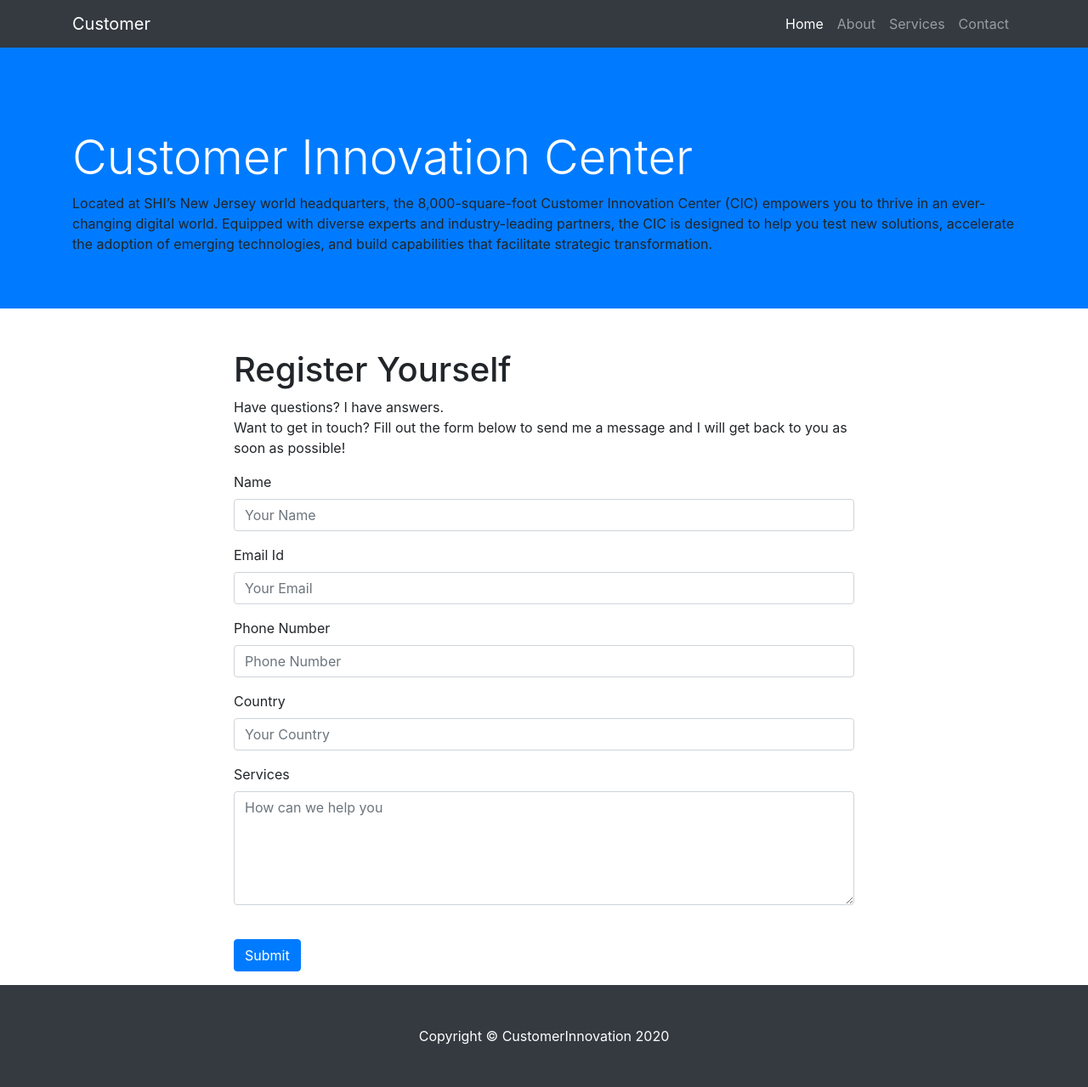
After one commit to manishgeek94/InnovationCustomerFlask, a Flask app: page /registration in a window 1280 px wide. The commit adds this page. Shown: the whole page at 85% size. Run offline with Flask 2, Linux system fonts and the light colour scheme; some libraries are stand-ins or nearby versions.

Commit message:
Slug and Data fetch and Services Enhancement

```diff
--- /dev/null
+++ b/config.json
@@ -0,0 +1,16 @@
+{
+  "params":
+{
+  "local_server" : "True",
+  "local_uri": "mysql://root:@localhost/customerinnovation",
+  "prod_uri": "mysql://root:@prodhost/customerinnovation",
+  "website_name": "Customer Innovation Center",
+  "gmail-user": "cutemanish786@gmail.com",
+  "gmail-password": "Manraj9449  "
+
+
+}
+
+
+
+}
--- a/main.py
+++ b/main.py
@@ -1,11 +1,112 @@
-from flask import Flask,render_template
+from flask import Flask,render_template,request
+from flask_sqlalchemy import SQLAlchemy
+from datetime import datetime
+import json
+from flask_mail import Mail
+
 
 app = Flask(__name__)
+# Flask App initialize here
+
+
+
+# open config.json file here so we can import content to main.py file
+with open("config.json",'r') as c:
+    params = json.load(c)["params"]
+
+local_server = params["local_server"]
+
+if (local_server):
+    app.config['SQLALCHEMY_DATABASE_URI'] = params["local_uri"]
+else:
+    app.config['SQLALCHEMY_DATABASE_URI'] = params["prod_uri"]
+
+
+db = SQLAlchemy(app) #Intialize the db variable
+
+
+app.config.update(
+    MAIL_SERVER='smtp.gmail.com',
+    MAIL_PORT='465',
+    MAIL_USE_SSL=True,
+    MAIL_DEBUG=app.debug,
+    MAIL_USERNAME=params["gmail-user"],
+    MAIL_PASSWORD=params["gmail-password"]
+)
+
+mail = Mail(app)
+# initialize the mail app
+
+class Registration(db.Model):
+    reg_id = db.Column(db.Integer,primary_key=True)
+    Name = db.Column(db.String(50),unique=False, nullable=False)
+    email = db.Column(db.String(50),unique=True,nullable=False)
+    Phone = db.Column(db.String(50), unique=True, nullable=False)
+    Country = db.Column(db.String(50), unique=True, nullable=False)
+    Services = db.Column(db.String(50), unique=True, nullable=False)
+    Date = db.Column(db.String(50), unique=True, nullable=True)
+
+class Services(db.Model):
+    ser_no = db.Column(db.Integer, primary_key=True)
+    ser_title = db.Column(db.String(50), unique=False, nullable=False)
+    slug = db.Column(db.String(50), unique=True, nullable=False)
+    content = db.Column(db.String(50), unique=True, nullable=False)
+    img_file = db.Column(db.String(50),unique=True,nullable=False)
+
+
+
 
 
 @app.route("/")
 def home():
-    return render_template('index.html')
+    return render_template('index.html',params=params)
+
+
+@app.route("/registration",methods=['GET','POST'])
+def registration():
+
+    if request.method == 'POST':
+        name1 = request.form.get('name')
+        email1 = request.form.get('email')
+        phone1 = request.form.get('phone')
+        country1 = request.form.get('country')
+        services1 = request.form.get('services')
+        entry = Registration(Name=name1,email=email1,Phone=phone1,Country=country1,Services=services1,Date=datetime.now())
+        db.session.add(entry)
+        db.session.commit()
+        mail.send_message("Message from username:" + name1,
+                    sender = email1,
+                    recipients  = [params["gmail-user"]],
+                    body = services1 + "\n" + email1
+                  )
+
+
+    return render_template('registration.html',params =params)
+
+
+# slug creation
+@app.route("/services/<string:service_item>",methods=['GET'])
+def service_route(service_item):
+    # this is process to fetch all data from database
+    services = Services.query.filter_by(slug = service_item).first()
+
+
+
+    return render_template('services_slug.html',params =params,services=services)
+
+
+@app.route("/services")
+def services():
+
+    services_items = Services.query.filter_by().all()
+
+    return render_template('services.html',params =params,services_items=services_items)
+
+
+@app.route("/admin")
+def admin():
+    return render_template('admin.html',params =params)
+
 
 
 app.run(debug=True)
--- /dev/null
+++ b/templates/layout.html
@@ -0,0 +1,71 @@
+<!DOCTYPE html>
+<html lang="en">
+<head>
+  <meta charset="utf-8">
+  <meta name="viewport" content="width=device-width, initial-scale=1, shrink-to-fit=no">
+  <meta name="description" content="">
+  <meta name="author" content="">
+  <title>Customer Portal</title>
+  <style>
+
+  </style>
+  <!-- Bootstrap core CSS -->
+  <link href="{{ url_for('static', filename='vendor/bootstrap/css/bootstrap.min.css') }}" rel="stylesheet">
+  <!-- Custom styles for this template -->
+  <link href="{{ url_for('static', filename='css/business-frontpage.css') }}" rel="stylesheet">
+</head>
+<body>
+  <!-- Navigation -->
+  <nav class="navbar navbar-expand-lg navbar-dark bg-dark fixed-top">
+    <div class="container">
+      <a class="navbar-brand" href="/">Customer</a>
+      <button class="navbar-toggler" type="button" data-toggle="collapse" data-target="#navbarResponsive" aria-controls="navbarResponsive" aria-expanded="false" aria-label="Toggle navigation">
+        <span class="navbar-toggler-icon"></span>
+      </button>
+      <div class="collapse navbar-collapse" id="navbarResponsive">
+        <ul class="navbar-nav ml-auto">
+          <li class="nav-item active">
+            <a class="nav-link" href="/">Home
+              <span class="sr-only">(current)</span>
+            </a>
+          </li>
+          <li class="nav-item">
+            <a class="nav-link" href="#">About</a>
+          </li>
+          <li class="nav-item">
+            <a class="nav-link" href="/services">Services</a>
+          </li>
+          <li class="nav-item">
+            <a class="nav-link" href="#">Contact</a>
+          </li>
+        </ul>
+      </div>
+    </div>
+  </nav>
+  <!-- Header -->
+  <header class="bg-primary py-5 mb-5">
+    <div class="container h-100">
+      <div class="row h-100 align-items-center">
+        <div class="col-lg-12">
+          <h1 class="display-4 text-white mt-5 mb-2">{{params["website_name"]}}</h1>
+          <p class="first">Located at SHI’s New Jersey world headquarters, the 8,000-square-foot Customer Innovation Center (CIC) empowers you to thrive in an ever-changing digital world.
+Equipped with diverse experts and industry-leading partners, the CIC is designed to help you test new solutions, accelerate the adoption of emerging technologies, and build capabilities that facilitate strategic transformation.</p>
+        </div>
+      </div>
+    </div>
+  </header>
+  {% block body %}
+
+  {% endblock %}
+  <!-- Footer -->
+  <footer class="py-5 bg-dark">
+    <div class="container">
+      <p class="m-0 text-center text-white">Copyright &copy; CustomerInnovation 2020</p>
+    </div>
+    <!-- /.container -->
+  </footer>
+  <!-- Bootstrap core JavaScript -->
+  <script src="{{ url_for('static', filename='vendor/jquery/jquery.min.js') }}"></script>
+  <script src="{{ url_for('static', filename='vendor/bootstrap/js/bootstrap.bundle.min.js') }}"></script>
+</body>
+</html>
--- /dev/null
+++ b/templates/registration.html
@@ -0,0 +1,72 @@
+{% extends 'layout.html' %}
+
+
+{% block body %}
+  <!-- Page Header -->
+  <header class="masthead">
+    <div class="overlay"></div>
+    <div class="container">
+      <div class="row">
+        <div class="col-lg-8 col-md-10 mx-auto">
+          <div class="page-heading">
+            <h1>Register Yourself</h1>
+            <span class="subheading">Have questions? I have answers.</span>
+          </div>
+        </div>
+      </div>
+    </div>
+  </header>
+  <!-- Main Content -->
+  <div class="container">
+    <div class="row">
+      <div class="col-lg-8 col-md-10 mx-auto">
+        <p>Want to get in touch? Fill out the form below to send me a message and I will get back to you as soon as possible!</p>
+        <!-- Contact Form - Enter your email address on line 19 of the mail/contact_me.php file to make this form work. -->
+        <!-- WARNING: Some web hosts do not allow emails to be sent through forms to common mail hosts like Gmail or Yahoo. It's recommended that you use a private domain email address! -->
+        <!-- To use the contact form, your site must be on a live web host with PHP! The form will not work locally! -->
+        <form name="sentMessage" id="contactForm" action = "/registration" method="post" novalidate>
+          <div class="control-group">
+            <div class="form-group floating-label-form-group controls">
+              <label>Name</label>
+              <input type="text" class="form-control" placeholder="Your Name" id="name" name = "name" required data-validation-required-message="Please enter your name.">
+              <p class="help-block text-danger"></p>
+            </div>
+          </div>
+          <div class="control-group">
+            <div class="form-group floating-label-form-group controls">
+              <label>Email Id</label>
+              <input type="email" class="form-control" placeholder="Your Email" id="email" name="email" required data-validation-required-message="Please enter your email address.">
+              <p class="help-block text-danger"></p>
+            </div>
+          </div>
+          <div class="control-group">
+            <div class="form-group col-xs-12 floating-label-form-group controls">
+              <label>Phone Number</label>
+              <input type="tel" class="form-control" placeholder="Phone Number" id="phone" name="phone" required data-validation-required-message="Please enter your phone number.">
+              <p class="help-block text-danger"></p>
+            </div>
+          </div>
+          <div class="control-group">
+            <div class="form-group floating-label-form-group controls">
+              <label>Country</label>
+              <input type="text" class="form-control" placeholder="Your Country" id="Country" name="country" required data-validation-required-message="Please enter a message.">
+              <p class="help-block text-danger"></p>
+            </div>
+          </div>
+          <div class="control-group">
+            <div class="form-group floating-label-form-group controls">
+              <label>Services</label>
+              <textarea rows="5" class="form-control" placeholder="How can we help you" id="Services" name="services" required data-validation-required-message="Please enter a message."></textarea>
+              <p class="help-block text-danger"></p>
+            </div>
+          </div>
+          <br>
+          <div id="success"></div>
+          <div class="form-group">
+            <button type="submit" class="btn btn-primary" id="sendMessageButton">Submit</button>
+          </div>
+        </form>
+      </div>
+    </div>
+  </div>
+{% endblock %}
```
Also changed, not shown: templates/index.html (+7 -70 lines), templates/services.html (added, +64 -0 lines), templates/services_slug.html (added, +86 -0 lines), static/img/Cloud.jpg (added), static/img/hardware.jpg (added), static/img/saas.jpg (added), static/img/semiconductor.jpg (added), 2 other files.
